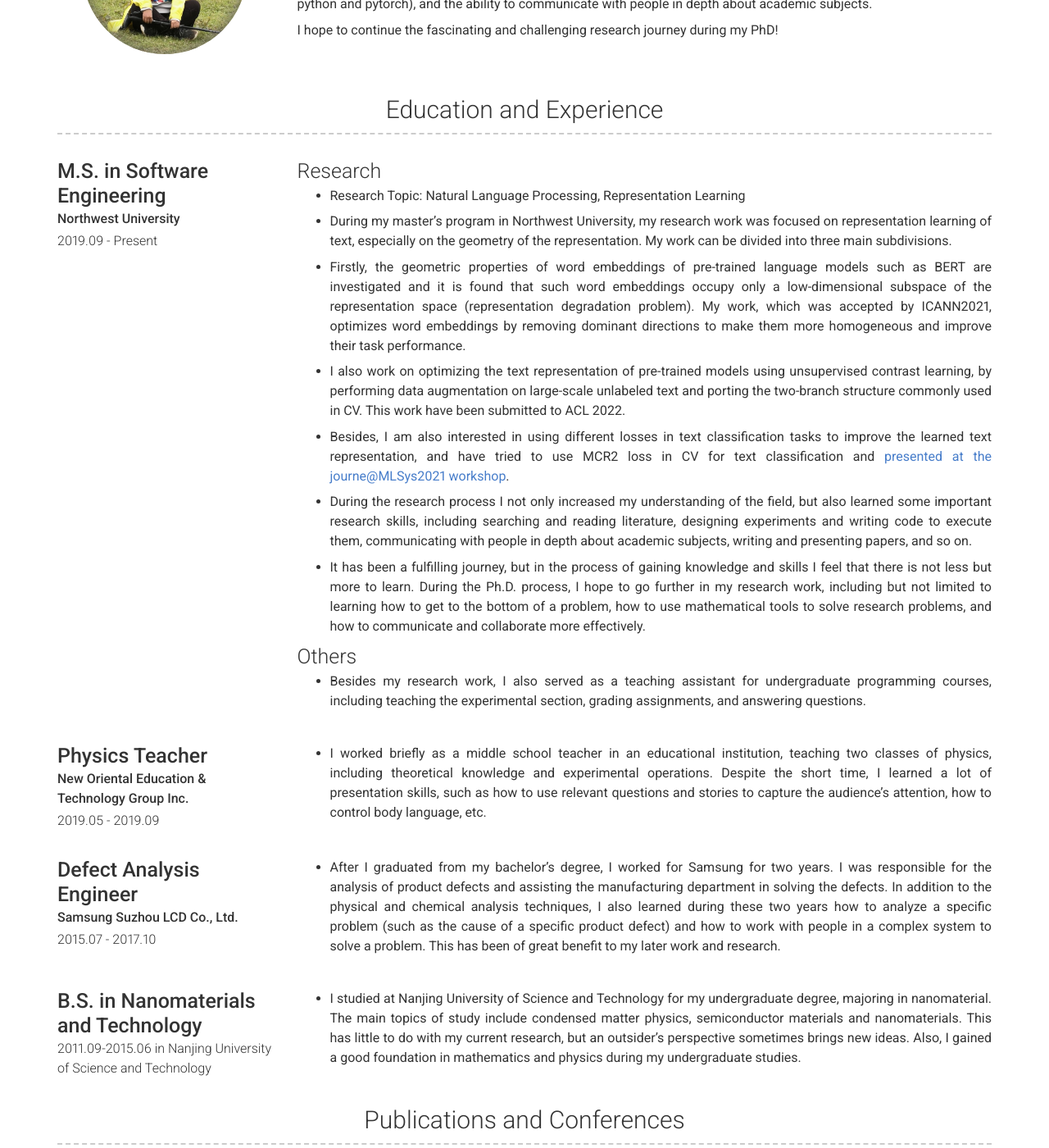
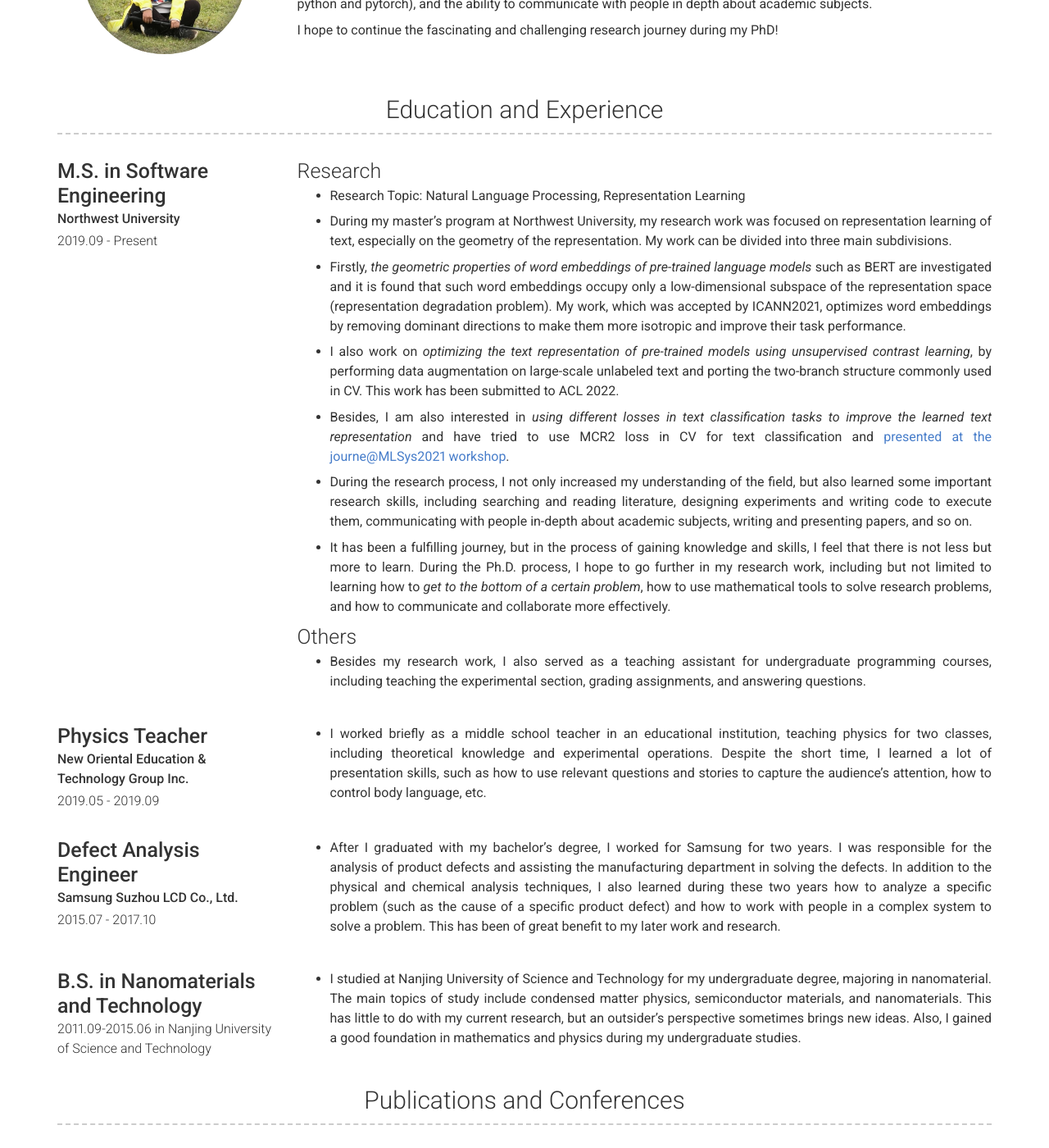
Before and after one commit to liangyuxin42/resume, a Jekyll site: the page built from index.md, in a window 1280 px wide and 1400 px high, scrolled down 413 px. Shown: the whole window at 82% size. Built offline with Jekyll 4.4.1, drawn with Linux system fonts in a browser that asks for light colours; nearby versions of some CDN libraries; some of the changed text lies outside the part shown.

Commit message:
Update _config.yml

```diff
--- a/_config.yml
+++ b/_config.yml
@@ -83,20 +83,20 @@ content:
           #### Research
           - Research Topic: Natural Language Processing, Representation Learning
 
-          - During my master’s program in Northwest University, my research work was focused on representation learning of text, especially on the geometry of the representation. My work can be divided into three main subdivisions.
+          - During my master’s program at Northwest University, my research work was focused on representation learning of text, especially on the geometry of the representation. My work can be divided into three main subdivisions.
 
-          - Firstly, the geometric properties of word embeddings of pre-trained language models such as BERT are investigated and it is found that such word embeddings occupy only a low-dimensional subspace of the representation space (representation degradation problem).
-          My work, which was accepted by ICANN2021, optimizes word embeddings by removing dominant directions to make them more homogeneous and improve their task performance.
+          - Firstly, *the geometric properties of word embeddings of pre-trained language models* such as BERT are investigated and it is found that such word embeddings occupy only a low-dimensional subspace of the representation space (representation degradation problem).
+          My work, which was accepted by ICANN2021, optimizes word embeddings by removing dominant directions to make them more isotropic and improve their task performance.
 
-          - I also work on optimizing the text representation of pre-trained models using unsupervised contrast learning, by performing data augmentation on large-scale unlabeled text and porting the two-branch structure commonly used in CV.
-          This work have been submitted to ACL 2022.
+          - I also work on *optimizing the text representation of pre-trained models using unsupervised contrast learning*, by performing data augmentation on large-scale unlabeled text and porting the two-branch structure commonly used in CV.
+          This work has been submitted to ACL 2022.
 
-          - Besides, I am also interested in using different losses in text classification tasks to improve the learned text representation, and have tried to use MCR2 loss in CV for text classification and <a href="https://slideslive.com/38955582/applying-maximal-coding-rate-reduction-to-text-classification">presented at the journe@MLSys2021 workshop</a>.
+          - Besides, I am also interested in *using different losses in text classification tasks to improve the learned text representation* and have tried to use MCR2 loss in CV for text classification and <a href="https://slideslive.com/38955582/applying-maximal-coding-rate-reduction-to-text-classification">presented at the journe@MLSys2021 workshop</a>.
 
-          - During the research process I not only increased my understanding of the field, but also learned some important research skills, including searching and reading literature, designing experiments and writing code to execute them, communicating with people in depth about academic subjects, writing and presenting papers, and so on.
+          - During the research process, I not only increased my understanding of the field, but also learned some important research skills, including searching and reading literature, designing experiments and writing code to execute them, communicating with people in-depth about academic subjects, writing and presenting papers, and so on.
 
-          - It has been a fulfilling journey, but in the process of gaining knowledge and skills I feel that there is not less but more to learn.
-          During the Ph.D. process, I hope to go further in my research work, including but not limited to learning how to get to the bottom of a problem, how to use mathematical tools to solve research problems, and how to communicate and collaborate more effectively.
+          - It has been a fulfilling journey, but in the process of gaining knowledge and skills, I feel that there is not less but more to learn.
+          During the Ph.D. process, I hope to go further in my research work, including but not limited to learning how to *get to the bottom of a certain problem*, how to use mathematical tools to solve research problems, and how to communicate and collaborate more effectively.
 
           #### Others
           - Besides my research work, I also served as a teaching assistant for undergraduate programming courses, including teaching the experimental section, grading assignments, and answering questions.
@@ -106,7 +106,7 @@ content:
         sub_title: New Oriental Education & Technology Group Inc.
         caption: 2019.05 - 2019.09
         description: | # this will include new lines to allow paragraphs
-          - I worked briefly as a middle school teacher in an educational institution, teaching two classes of physics, including theoretical knowledge and experimental operations.
+          - I worked briefly as a middle school teacher in an educational institution, teaching physics for two classes, including theoretical knowledge and experimental operations.
           Despite the short time, I learned a lot of presentation skills, such as how to use relevant questions and stories to capture the audience's attention, how to control body language, etc.
 
       - layout: top-left
@@ -114,7 +114,7 @@ content:
         sub_title: Samsung Suzhou LCD Co., Ltd.
         caption: 2015.07 - 2017.10
         description: | # this will include new lines to allow paragraphs
-          - After I graduated from my bachelor's degree, I worked for Samsung for two years.
+          - After I graduated with my bachelor's degree, I worked for Samsung for two years.
           I was responsible for the analysis of product defects and assisting the manufacturing department in solving the defects.
           In addition to the physical and chemical analysis techniques, I also learned during these two years how to analyze a specific problem (such as the cause of a specific product defect) and how to work with people in a complex system to solve a problem.
           This has been of great benefit to my later work and research.
@@ -125,7 +125,7 @@ content:
         caption: 2011.09-2015.06 in Nanjing University of Science and Technology
         description: | # this will include new lines to allow paragraphs
           - I studied at Nanjing University of Science and Technology for my undergraduate degree, majoring in nanomaterial.
-          The main topics of study include condensed matter physics, semiconductor materials and nanomaterials.
+          The main topics of study include condensed matter physics, semiconductor materials, and nanomaterials.
           This has little to do with my current research, but an outsider's perspective sometimes brings new ideas.
           Also, I gained a good foundation in mathematics and physics during my undergraduate studies.
 
@@ -133,6 +133,7 @@ content:
     layout: text
     content: | # this will include new lines to allow paragraphs
       [1] Yuxin Liang, Rui Cao, Jie Zheng*, Jie Ren, and Ling Gao. <a href="https://arxiv.org/abs/2104.05274">Learning to Remove: Towards Isotropic Pre-trained BERT Embedding.</a> In International Conference on Artificial Neural Networks. Full Paper.
+
       [2] Yuxin Liang, Rui Cao, Ling Gao, and Jie Zheng*. Applying Maximal Coding Rate Reduction to Text classification. In Conference on Machine Learning and Systems. Workshop.
 
   - title: Skills
```
